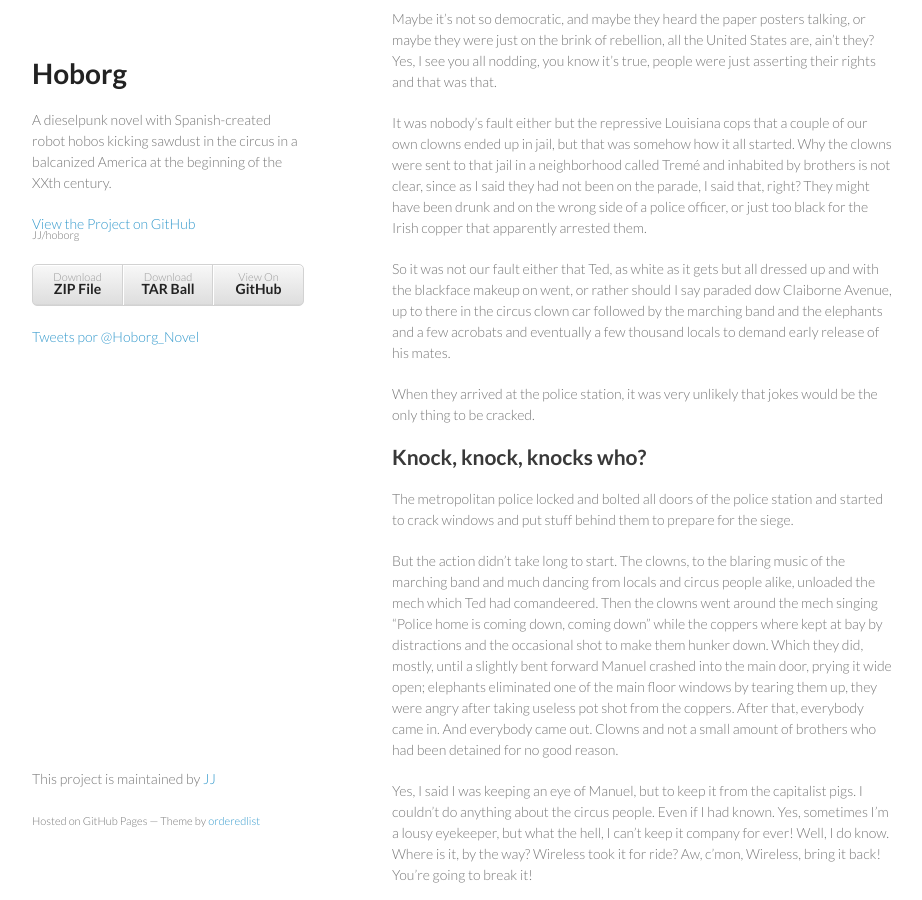
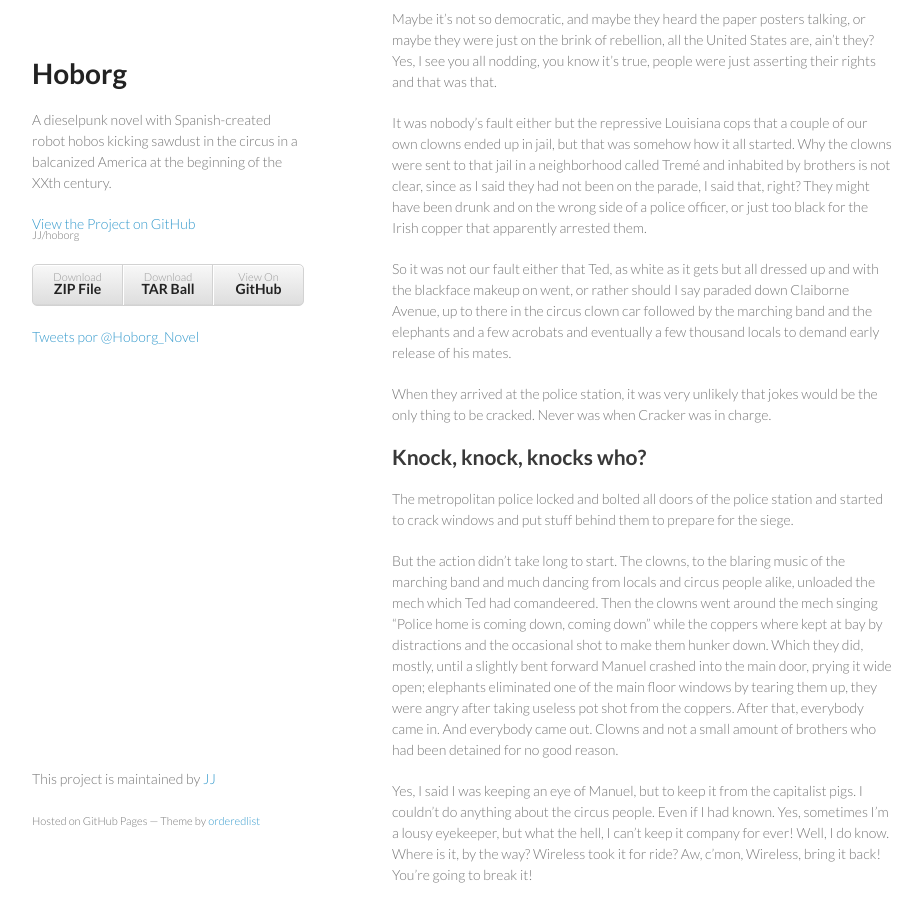
Before and after one commit to JJ/hoborg, a Jekyll site: the page built from text/text.md, in a window 1280 px wide and 900 px high, scrolled down 34999 px. Shown: the whole window, without its empty margins (178-1100 px from the left). Built offline with Jekyll 4.4.1, drawn with Linux system fonts in a browser that asks for light colours; comment, search, counter and statistics services are not loaded.

Commit message:
Sync text/text.md from master to gh-pages

```diff
--- a/text/text.md
+++ b/text/text.md
@@ -1955,13 +1955,13 @@ that apparently arrested them.
 
 So it was not our fault either that Ted, as white as it gets but all
 dressed up and with the blackface makeup on went, or rather should I
-say paraded dow Claiborne Avenue, up to there in the circus clown car
+say paraded down Claiborne Avenue, up to there in the circus clown car
 followed by the marching band and the elephants and a few acrobats and
 eventually a few thousand locals to demand early release of his
 mates.
 
 When they arrived at the police station, it was very unlikely that
-jokes would be the only thing to be cracked.
+jokes would be the only thing to be cracked. Never was when Cracker was in charge.
 
 Knock, knock, knocks who?
 -----------------------------------
```
